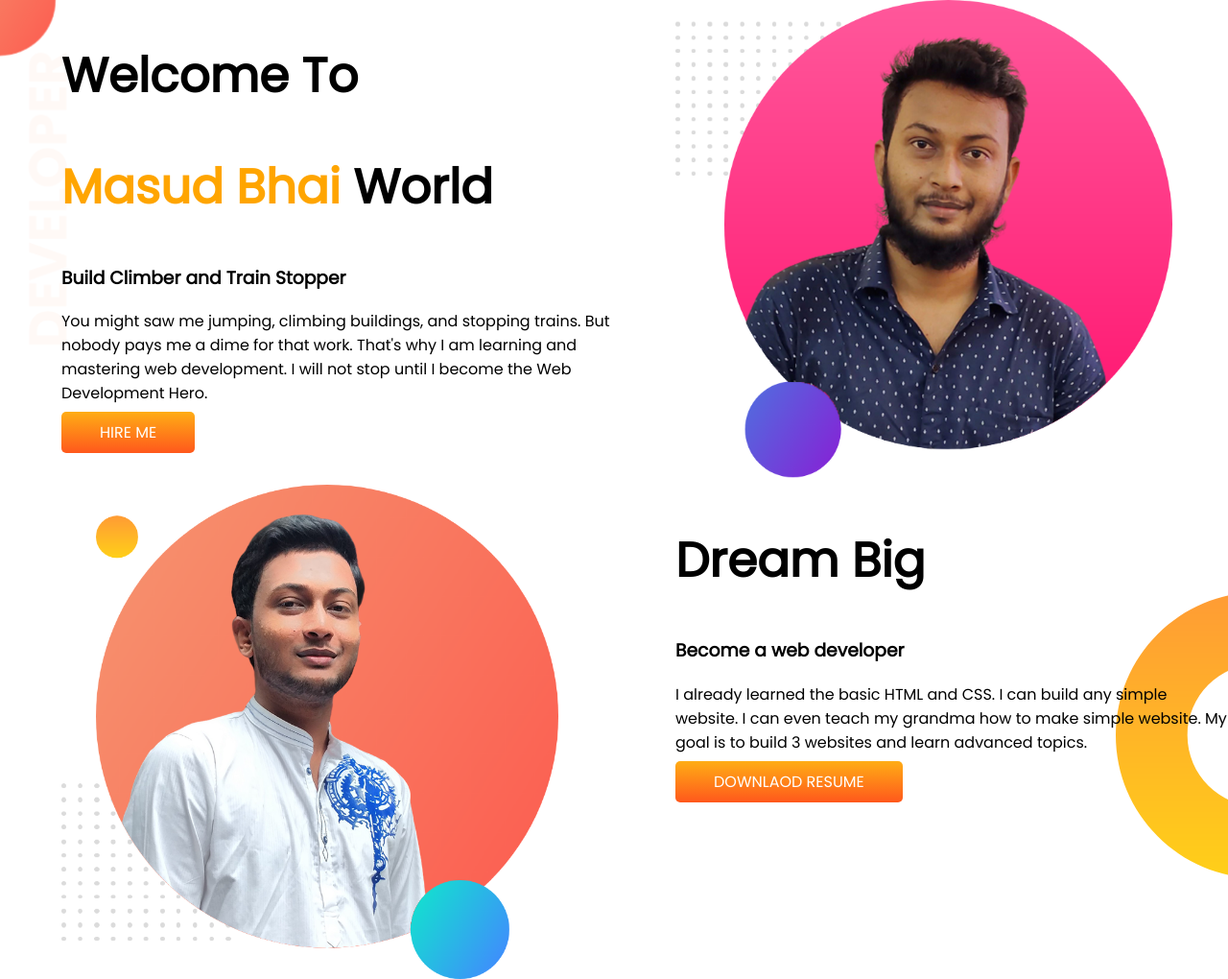
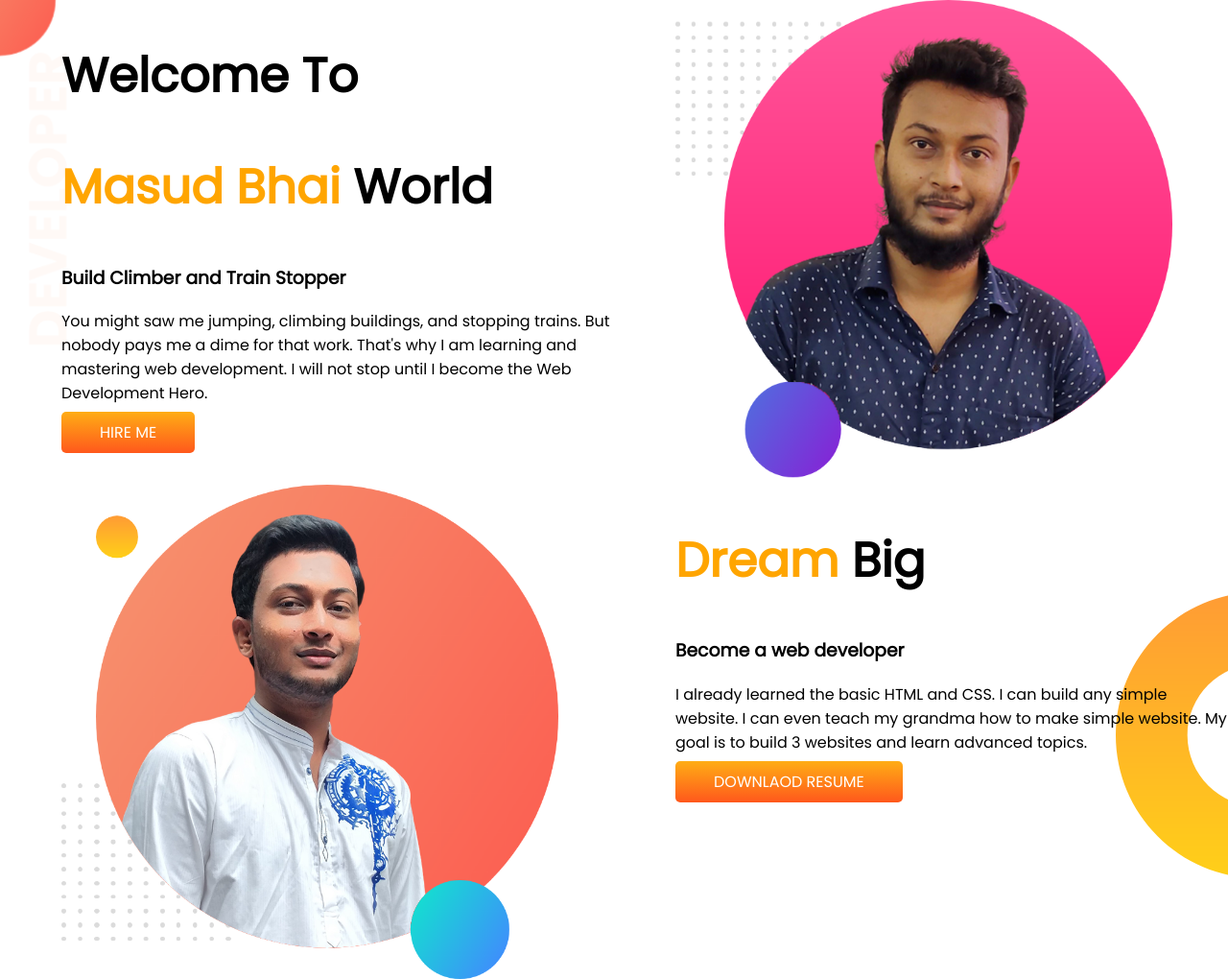
Before and after one commit to masudbhai05/-developer-portfolio, a plain HTML site: page index.html in a window 1280 px wide. Shown: the top 1020 px of the page at 96% size. Drawn offline with Linux system fonts and the light colour scheme.

Commit message:
dream big update

```diff
--- a/index.html
+++ b/index.html
@@ -32,7 +32,7 @@
             <img src="images/my-bg.png" alt="image">
         </div>
         <div class="half-width">
-            <h1>Dream Big</h1>
+            <h1><span class="masud-bhai">Dream</span> Big</h1>
             <h3>Become a web developer</h3>
             <p>I already learned the basic HTML and CSS. I can build any simple website. I can even teach my grandma how
                 to make simple website. My goal is to build 3 websites and learn advanced topics.</p>
```
